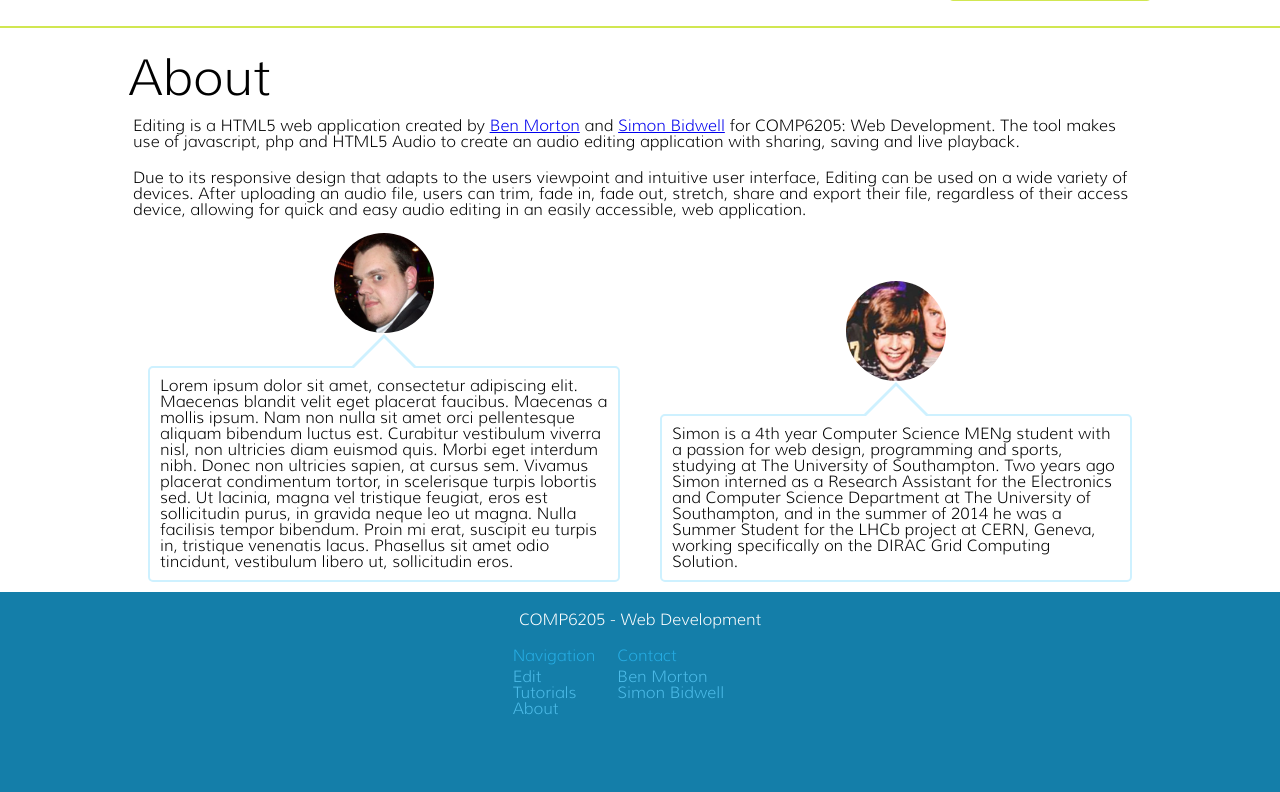
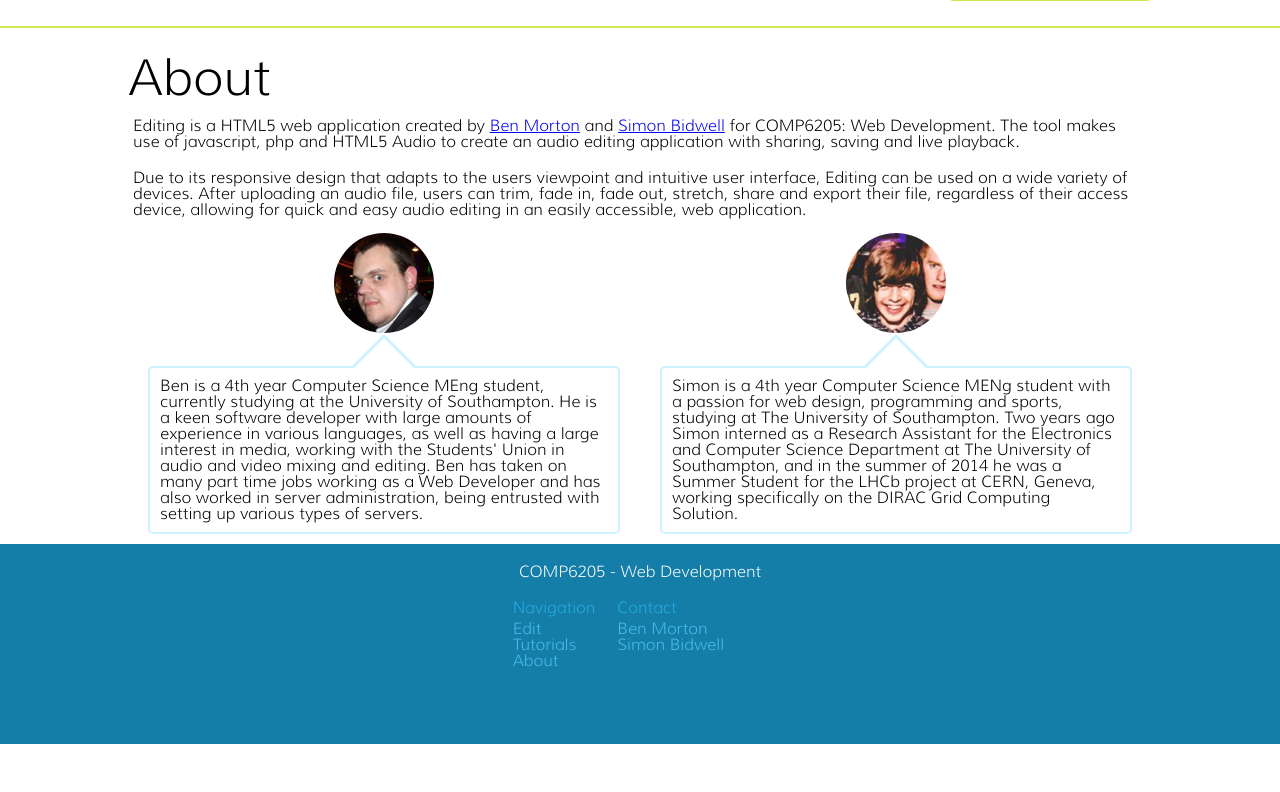
Before and after one commit to BTMorton/COMP6205---Web-Development, a PHP site: page / in a window 1280 px wide. Shown: the part 1906-2698 px from the top of the page. After the commit the page ends 2650 px from the top, so only its background shows below. Run offline with PHP 8.4, Linux system fonts and the light colour scheme; some libraries are stand-ins or nearby versions.

Commit message:
Add Ben's about me page

```diff
--- a/css/style.css
+++ b/css/style.css
@@ -290,6 +290,7 @@ header.fixed {
 	width: 50%;
 	box-sizing: border-box;
 	padding: 0 20px;
+	vertical-align: top;
 }
 
 #about .photo {
--- a/index.php
+++ b/index.php
@@ -99,7 +99,7 @@
 				<p>Due to its responsive design that adapts to the users viewpoint and intuitive user interface, Editing can be used on a wide variety of devices. After uploading an audio file, users can trim, fade in, fade out, stretch, share and export their file, regardless of their access device, allowing for quick and easy audio editing in an easily accessible, web application. </p>
 				<div class="name">
 					<div class="photo ben"></div>
-					<p>Lorem ipsum dolor sit amet, consectetur adipiscing elit. Maecenas blandit velit eget placerat faucibus. Maecenas a mollis ipsum. Nam non nulla sit amet orci pellentesque aliquam bibendum luctus est. Curabitur vestibulum viverra nisl, non ultricies diam euismod quis. Morbi eget interdum nibh. Donec non ultricies sapien, at cursus sem. Vivamus placerat condimentum tortor, in scelerisque turpis lobortis sed. Ut lacinia, magna vel tristique feugiat, eros est sollicitudin purus, in gravida neque leo ut magna. Nulla facilisis tempor bibendum. Proin mi erat, suscipit eu turpis in, tristique venenatis lacus. Phasellus sit amet odio tincidunt, vestibulum libero ut, sollicitudin eros.</p>
+					<p>Ben is a 4th year Computer Science MEng student, currently studying at the University of Southampton. He is a keen software developer with large amounts of experience in various languages, as well as having a large interest in media, working with the Students' Union in audio and video mixing and editing. Ben has taken on many part time jobs working as a Web Developer and has also worked in server administration, being entrusted with setting up various types of servers.</p>
 				</div><div class="name">
 					<div class="photo simon"></div>
 					<p>Simon is a 4th year Computer Science MENg student with a passion for web design, programming and sports, studying at The University of Southampton. Two years ago Simon interned as a Research Assistant for the Electronics and Computer Science Department at The University of Southampton, and in the summer of 2014 he was a Summer Student for the LHCb project at CERN, Geneva, working specifically on the DIRAC Grid Computing Solution.</p>
```
